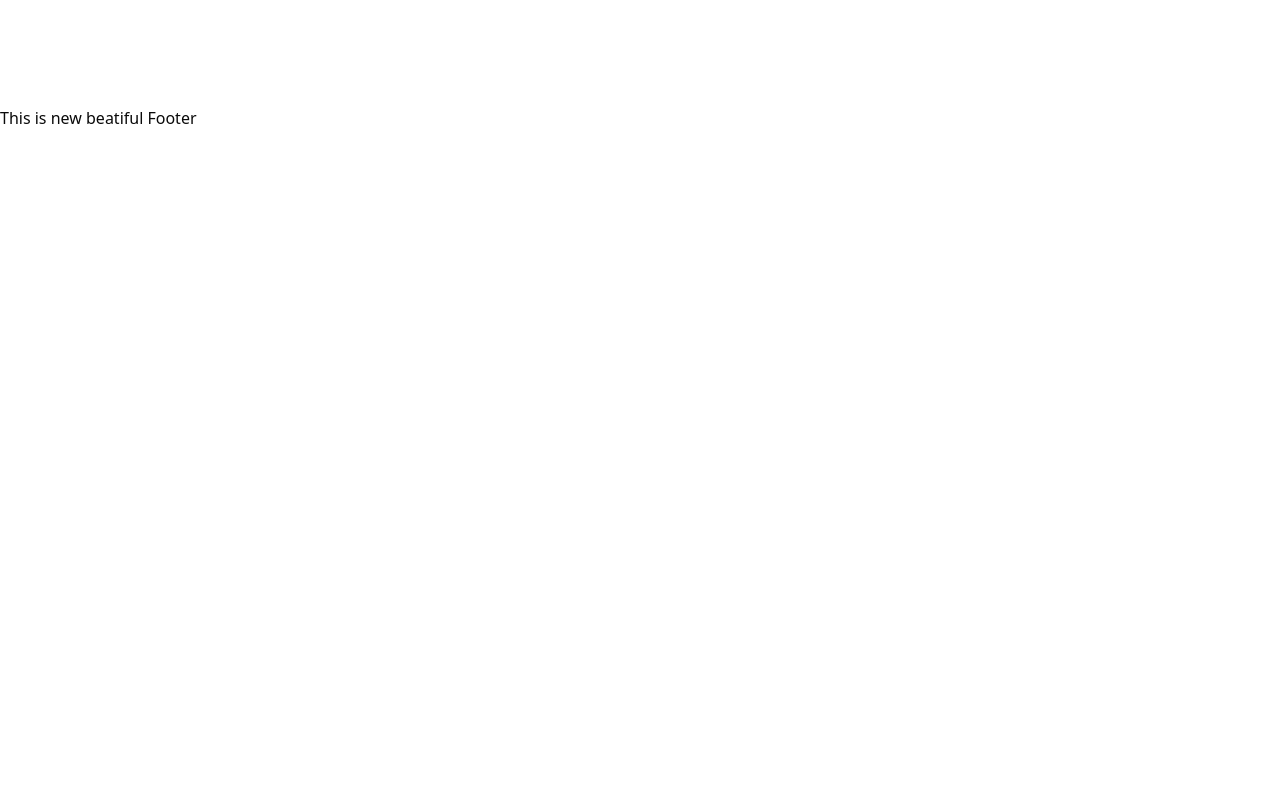
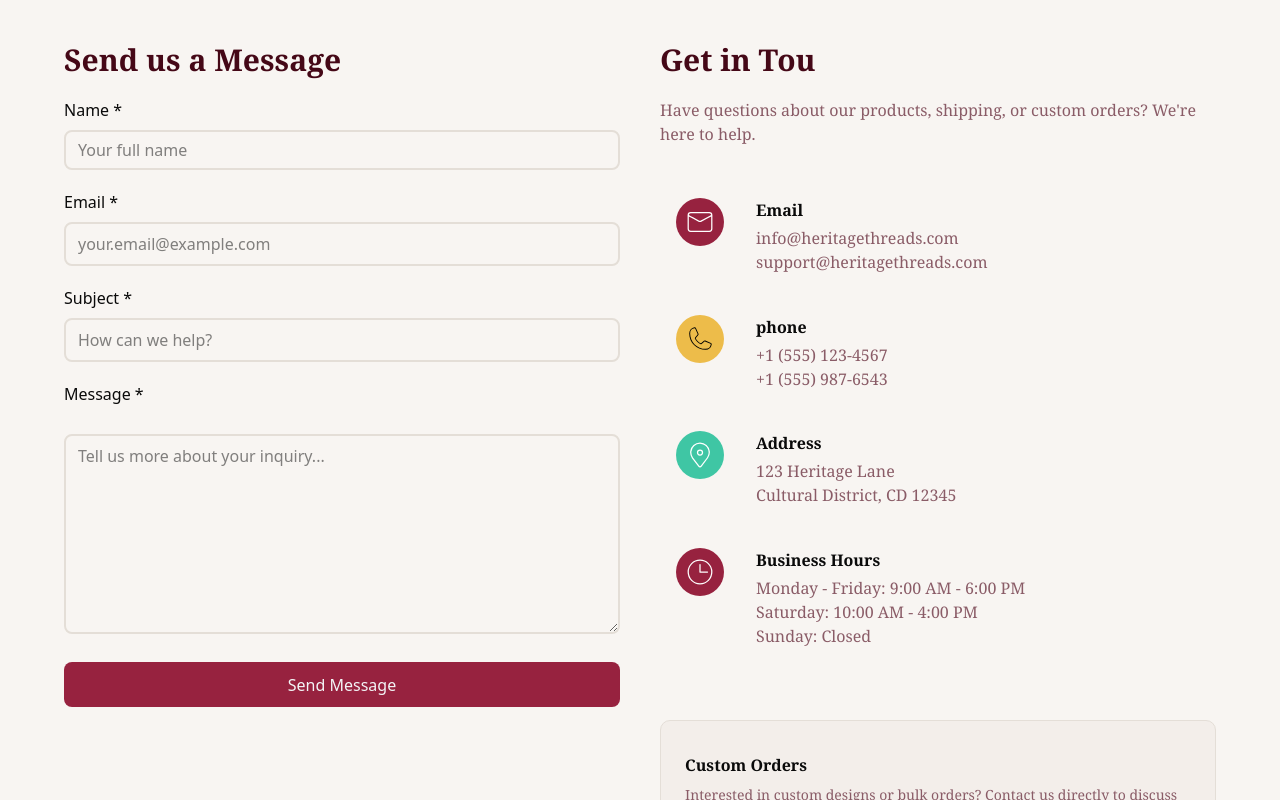
Before and after one commit to MohIdrees-Mohammadi/E-commerce, a React (Vite) app: page /contact in a window 1280 px wide. Shown: the part 400-1200 px from the top of the page. Before the commit the page ends 800 px from the top, so only its background shows below. Built offline with nearby package versions, Linux system fonts and the light colour scheme; a web font is replaced by a local one.

Commit message:
Contact completed

```diff
--- a/src/Pages/Contact.jsx
+++ b/src/Pages/Contact.jsx
@@ -1,8 +1,144 @@
 import React from 'react'
+import { CiMail } from "react-icons/ci";
+import { PiPhoneThin } from "react-icons/pi";
+import { CiLocationOn } from "react-icons/ci";
+import { CiClock2 } from "react-icons/ci";
 
 const Contact = () => {
   return (
-    <div>Contact</div>
+    <div>
+
+      <section className=' h-65  bg-linear-to-r from-[#97223f] to-[#97223f] flex items-center justify-center px-5 lg:px-0'>
+        <div className='flex flex-col items-center px-30 py-5 gap-5 '>
+          <h1 className=' text-4xl md:text-6xl text-gray-200 font-serif font-bold  '>Contact Us</h1>
+          <p className='text-xl text-center max-w-3xl text-gray-200 font-'>We'd love to hear from you. Get in touch with our team.</p>
+        </div>
+      </section>
+
+
+      <section className='bg-[#f8f5f2]  w-full h-450 lg:h-250 pt-20 px-5 lg:px-0'>
+        <div className=' gap-10  mx-auto h-220  grid grid-cols-1 lg:grid-cols-2 max-w-6xl '>
+          <div className='w-full h-full py-5 gap-5 flex flex-col'>
+            <h1 className='text-[#450817] font-serif text-3xl font-bold' >Send us a Message</h1>
+
+            <div className=' flex flex-col gap-5'>
+              <label htmlFor="name">Name *
+                <input className='flex h-10 w-full rounded-md border-2 border-[#e4ded7]  focus:outline-none focus:border-[#97223f] transition-colors duration-200 bg-[#F8F5F2] px-3 py-2 mt-2  border-[#e4ded7]' id='name' type="text" placeholder='Your full name ' required />
+              </label>
+            </div>
+
+            <div className=' flex flex-col gap-5'>
+              <label htmlFor="email">Email *
+                <input className='flex h-11 w-full rounded-md border-2 border-[#e4ded7]  focus:outline-none focus:border-[#97223f] transition-colors duration-200 bg-[#F8F5F2] px-3 py-2 mt-2  border-[#e4ded7] ' id='email' type="email" placeholder='your.email@example.com ' required />
+              </label>
+            </div>
+
+            <div className=' flex flex-col gap-5'>
+              <label htmlFor="subject">Subject *
+                <input className='flex h-11 w-full rounded-md border-2 focus:outline-none focus:border-[#97223f] transition-colors duration-200 bg-[#F8F5F2] px-3 py-2 mt-2  border-[#e4ded7] ' id='subject' type="text" placeholder='How can we help?' required />
+              </label>
+            </div>
+
+            <div className='flex flex-col gap-5'>
+              <label htmlFor="message ">Message * </label>
+              <textarea className='flex h-11 w-full rounded-md border-2 focus:outline-none focus:border-[#97223f] transition-colors duration-200 bg-[#F8F5F2] px-3 py-2 mt-2 h-50  border-[#e4ded7] ' id='message' type="message" placeholder='Tell us more about your inquiry... ' required />
+
+              <button className='flex justify-center items-center h-10 w-full bg-gray-300 rounded-md  text-gray-100 h-[45px] px-3 py-2 mt-2 bg-linear-to-r from-[#97223f] to-[#97223f] cursor-pointer '>Send Message</button>
+
+            </div>
+
+          </div>
+
+
+
+
+          <div className='w-full h-full  py-5 gap-5 flex flex-col'>
+
+            <h1 className='text-[#450817] text-3xl font-serif font-bold'>Get in Tou</h1>
+            <p className='mb-8 text-[#8A5C67] font-serif'>Have questions about our products, shipping, or custom orders? We're here to help.</p>
+
+            <div className='w-full h-[80%] flex flex-col gap-10 mx-[-15px] lg:m-0'>
+
+              <div className='w-full h-20 flex gap-4' >
+                <div className='w-20 h-full flex justify-center'>
+                  <div className='w-12 h-12  rounded-[50%] flex justify-center items-center  bg-linear-to-r from-[#97223f] to-[#97223f]'><CiMail size={30} color='white ' /></div>
+                </div>
+                <div>
+                  <h3 className='font-semibold mb-1  font-serif'>Email</h3>
+                  <p className='text-[#8A5C67] font-serif'>info@heritagethreads.com</p>
+                  <p className='text-[#8A5C67] font-serif'>support@heritagethreads.com</p>
+                </div>
+              </div>
+
+
+
+              <div className='w-full h-20 flex gap-4' >
+                <div className='w-20 h-full  flex justify-center'>
+                  <div className='w-12 h-12  rounded-[50%] flex justify-center items-center  bg-[#edbc4a]'><PiPhoneThin size={30} color='black ' /></div>
+                </div>
+                <div>
+                  <h3 className='font-semibold mb-1 font-serif'>phone</h3>
+                  <p className='text-[#8A5C67] font-serif'>+1 (555) 123-4567</p>
+                  <p className='text-[#8A5C67] font-serif'>+1 (555) 987-6543</p>
+                </div>
+              </div>
+
+
+              <div className='w-full h-20  flex gap-4' >
+                <div className='w-20 h-full flex justify-center'>
+                  <div className='w-12 h-12  rounded-[50%] flex justify-center items-center
+
+                  bg-[#3fc6a4]'><CiLocationOn size={30} color='white ' /></div>
+                </div>
+                <div>
+                  <h3 className='font-semibold mb-1  font-serif'>Address</h3>
+                  <p className='text-[#8A5C67] font-serif'>123 Heritage Lane</p>
+                  <p className='text-[#8A5C67] font-serif'>Cultural District, CD 12345</p>
+                </div>
+              </div>
+
+
+
+              <div className='w-full h-25  flex gap-4' >
+                <div className='w-20 h-full flex justify-center'>
+                  <div className='w-12 h-12 rounded-[50%] flex justify-center items-center  bg-linear-to-r from-[#97223f] to-[#97223f]'><CiClock2 size={30} color='white ' /></div>
+                </div>
+                <div>
+                  <h3 className='font-semibold mb-1 font-serif'>Business Hours</h3>
+                  <p className='text-[#8A5C67] font-serif'>Monday - Friday: 9:00 AM - 6:00 PM</p>
+                  <p className='text-[#8A5C67] font-serif'>Saturday: 10:00 AM - 4:00 PM</p>
+                  <p className='text-[#8A5C67] font-serif'>Sunday: Closed</p>
+
+                </div>
+              </div>
+
+
+              <div className=' mt-8 p-6 rounded-lg border  bg-[#f3eeea] border-[#e4ded7]' >
+
+                <h3 className='font-semibold mt-2  font-serif'>Custom Orders</h3>
+                <p className='text-sm text-[#8A5C67] pt-2 font-serif'>Interested in custom designs or bulk orders? Contact us directly to discuss <br /> your requirements and we'll work with our artisans to create something <br /> special for you.</p>
+              </div>
+            </div>
+
+
+
+
+
+
+
+
+          </div>
+
+        </div>
+
+      </section>
+
+
+
+
+
+
+    </div>
   )
 }
 
```
